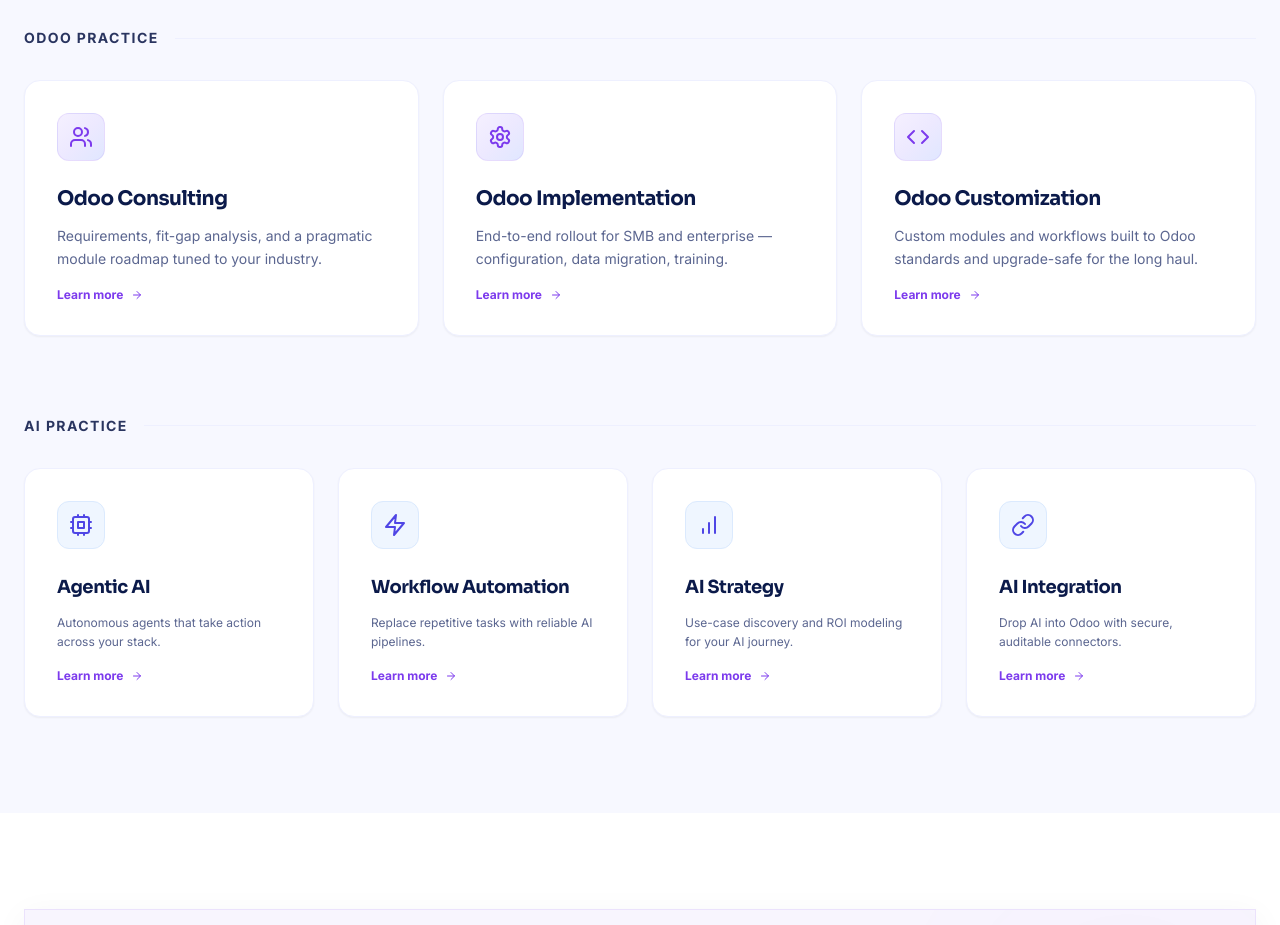
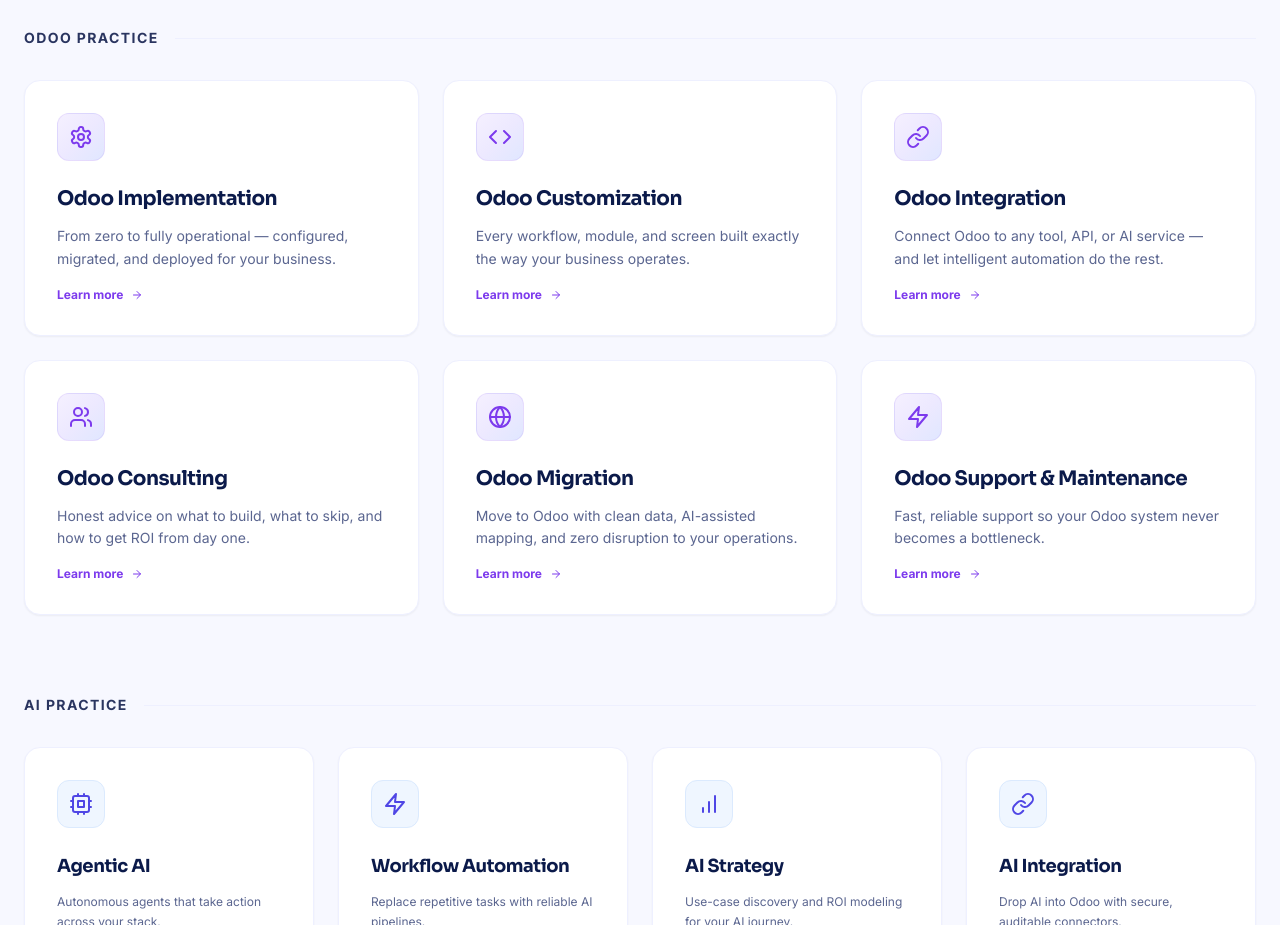
Before and after one commit to Morardas-Joshi/Skynex, a React (Vite) app: page / in a window 1280 px wide. Shown: the part 1160-2085 px from the top of the page. Built offline with nearby package versions, Linux system fonts and the light colour scheme.

Commit message:
update skynex

```diff
--- a/src/pages/Home.jsx
+++ b/src/pages/Home.jsx
@@ -321,9 +321,12 @@
             </div>
             <div className="grid grid-cols-1 md:grid-cols-2 lg:grid-cols-3 gap-6">
               {[
-                { title: "Odoo Consulting", desc: "Requirements, fit-gap analysis, and a pragmatic module roadmap tuned to your industry.", icon: <Users /> },
-                { title: "Odoo Implementation", desc: "End-to-end rollout for SMB and enterprise — configuration, data migration, training.", icon: <Settings /> },
-                { title: "Odoo Customization", desc: "Custom modules and workflows built to Odoo standards and upgrade-safe for the long haul.", icon: <Code /> }
+                { title: "Odoo Implementation", desc: "From zero to fully operational — configured, migrated, and deployed for your business.", icon: <Settings /> },
+                { title: "Odoo Customization", desc: "Every workflow, module, and screen built exactly the way your business operates.", icon: <Code /> },
+                { title: "Odoo Integration", desc: "Connect Odoo to any tool, API, or AI service — and let intelligent automation do the rest.", icon: <LinkIcon /> },
+                { title: "Odoo Consulting", desc: "Honest advice on what to build, what to skip, and how to get ROI from day one.", icon: <Users /> },
+                { title: "Odoo Migration", desc: "Move to Odoo with clean data, AI-assisted mapping, and zero disruption to your operations.", icon: <Globe /> },
+                { title: "Odoo Support & Maintenance", desc: "Fast, reliable support so your Odoo system never becomes a bottleneck.", icon: <Zap /> }
               ].map((svc, idx) => (
                 <motion.div
                   key={idx}
```
